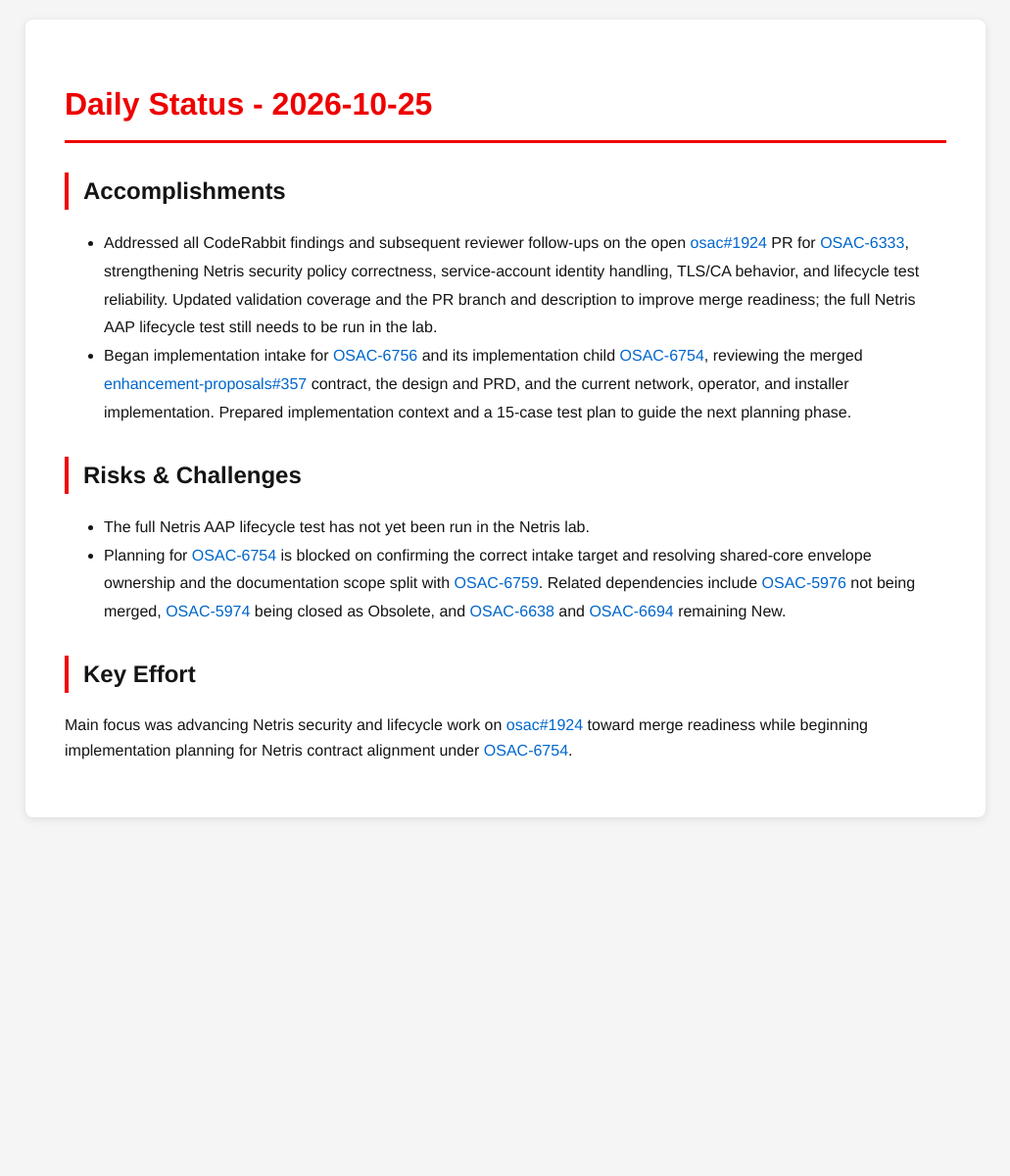
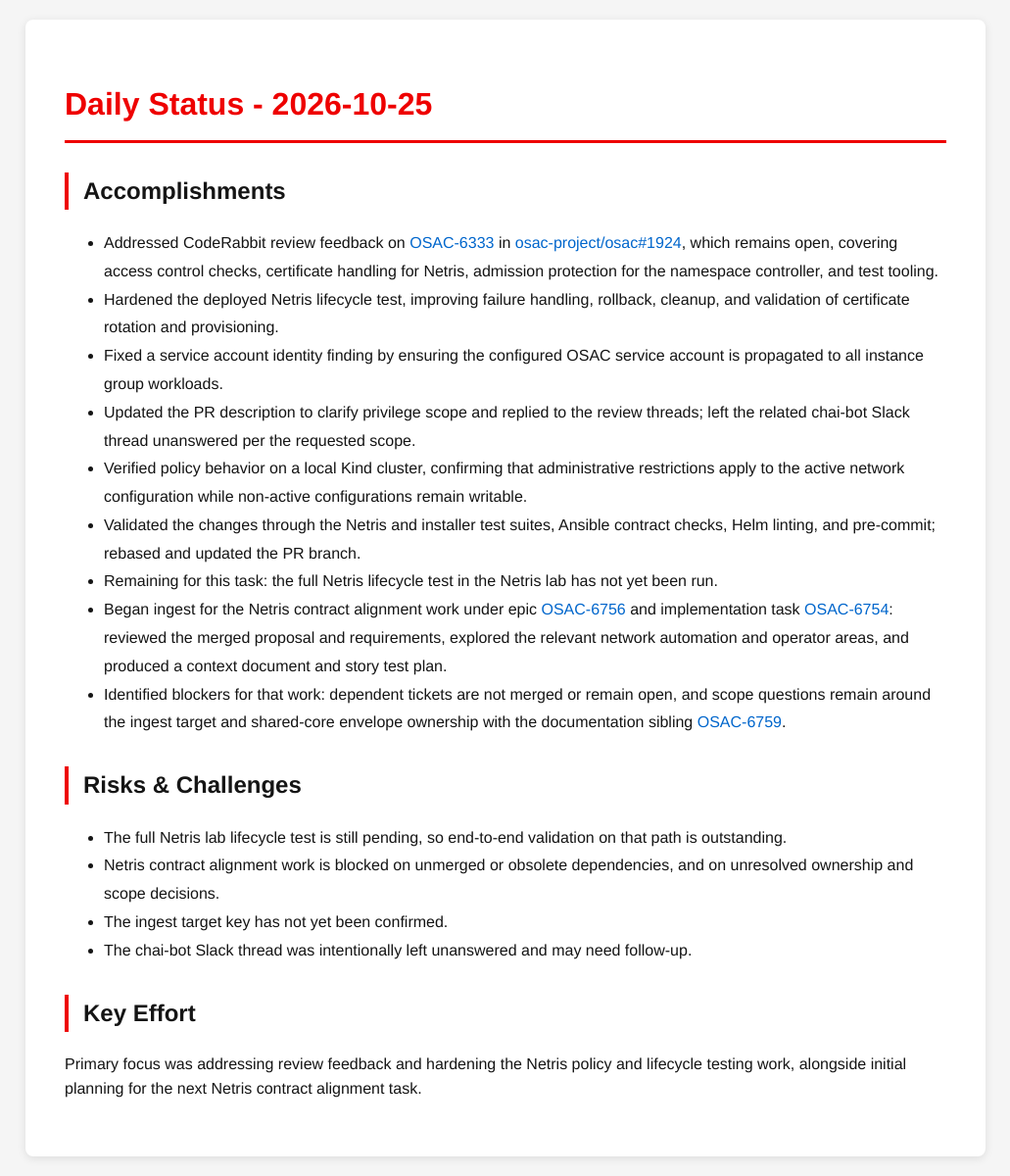
Before and after one commit to tzvatot/daily-status, a Jekyll site: the page built from 2026-10-25.md, in a window 1280 px wide. Shown: the whole page at 98% size, without its empty margins (124-1155 px from the left). Built offline with Jekyll 4.4.1, drawn with Linux system fonts in a browser that asks for light colours; before the commit the page ends 900 px from its top, so only the background shows below that.

Commit message:
Daily status update - 2026-10-25

```diff
--- a/2026-10-25.md
+++ b/2026-10-25.md
@@ -7,12 +7,21 @@ date: 2026-10-25
 # Daily Status - 2026-10-25
 
 ## Accomplishments
-- Addressed all CodeRabbit findings and subsequent reviewer follow-ups on the open [osac#1924](https://github.com/osac-project/osac/pull/1924) PR for [OSAC-6333](https://redhat.atlassian.net/browse/OSAC-6333), strengthening Netris security policy correctness, service-account identity handling, TLS/CA behavior, and lifecycle test reliability. Updated validation coverage and the PR branch and description to improve merge readiness; the full Netris AAP lifecycle test still needs to be run in the lab.
-- Began implementation intake for [OSAC-6756](https://redhat.atlassian.net/browse/OSAC-6756) and its implementation child [OSAC-6754](https://redhat.atlassian.net/browse/OSAC-6754), reviewing the merged [enhancement-proposals#357](https://github.com/osac-project/enhancement-proposals/pull/357) contract, the design and PRD, and the current network, operator, and installer implementation. Prepared implementation context and a 15-case test plan to guide the next planning phase.
+- Addressed CodeRabbit review feedback on [OSAC-6333](https://redhat.atlassian.net/browse/OSAC-6333) in [osac-project/osac#1924](https://github.com/osac-project/osac/pull/1924), which remains open, covering access control checks, certificate handling for Netris, admission protection for the namespace controller, and test tooling.
+- Hardened the deployed Netris lifecycle test, improving failure handling, rollback, cleanup, and validation of certificate rotation and provisioning.
+- Fixed a service account identity finding by ensuring the configured OSAC service account is propagated to all instance group workloads.
+- Updated the PR description to clarify privilege scope and replied to the review threads; left the related chai-bot Slack thread unanswered per the requested scope.
+- Verified policy behavior on a local Kind cluster, confirming that administrative restrictions apply to the active network configuration while non-active configurations remain writable.
+- Validated the changes through the Netris and installer test suites, Ansible contract checks, Helm linting, and pre-commit; rebased and updated the PR branch.
+- Remaining for this task: the full Netris lifecycle test in the Netris lab has not yet been run.
+- Began ingest for the Netris contract alignment work under epic [OSAC-6756](https://redhat.atlassian.net/browse/OSAC-6756) and implementation task [OSAC-6754](https://redhat.atlassian.net/browse/OSAC-6754): reviewed the merged proposal and requirements, explored the relevant network automation and operator areas, and produced a context document and story test plan.
+- Identified blockers for that work: dependent tickets are not merged or remain open, and scope questions remain around the ingest target and shared-core envelope ownership with the documentation sibling [OSAC-6759](https://redhat.atlassian.net/browse/OSAC-6759).
 
 ## Risks & Challenges
-- The full Netris AAP lifecycle test has not yet been run in the Netris lab.
-- Planning for [OSAC-6754](https://redhat.atlassian.net/browse/OSAC-6754) is blocked on confirming the correct intake target and resolving shared-core envelope ownership and the documentation scope split with [OSAC-6759](https://redhat.atlassian.net/browse/OSAC-6759). Related dependencies include [OSAC-5976](https://redhat.atlassian.net/browse/OSAC-5976) not being merged, [OSAC-5974](https://redhat.atlassian.net/browse/OSAC-5974) being closed as Obsolete, and [OSAC-6638](https://redhat.atlassian.net/browse/OSAC-6638) and [OSAC-6694](https://redhat.atlassian.net/browse/OSAC-6694) remaining New.
+- The full Netris lab lifecycle test is still pending, so end-to-end validation on that path is outstanding.
+- Netris contract alignment work is blocked on unmerged or obsolete dependencies, and on unresolved ownership and scope decisions.
+- The ingest target key has not yet been confirmed.
+- The chai-bot Slack thread was intentionally left unanswered and may need follow-up.
 
 ## Key Effort
-Main focus was advancing Netris security and lifecycle work on [osac#1924](https://github.com/osac-project/osac/pull/1924) toward merge readiness while beginning implementation planning for Netris contract alignment under [OSAC-6754](https://redhat.atlassian.net/browse/OSAC-6754).
+Primary focus was addressing review feedback and hardening the Netris policy and lifecycle testing work, alongside initial planning for the next Netris contract alignment task.
```
